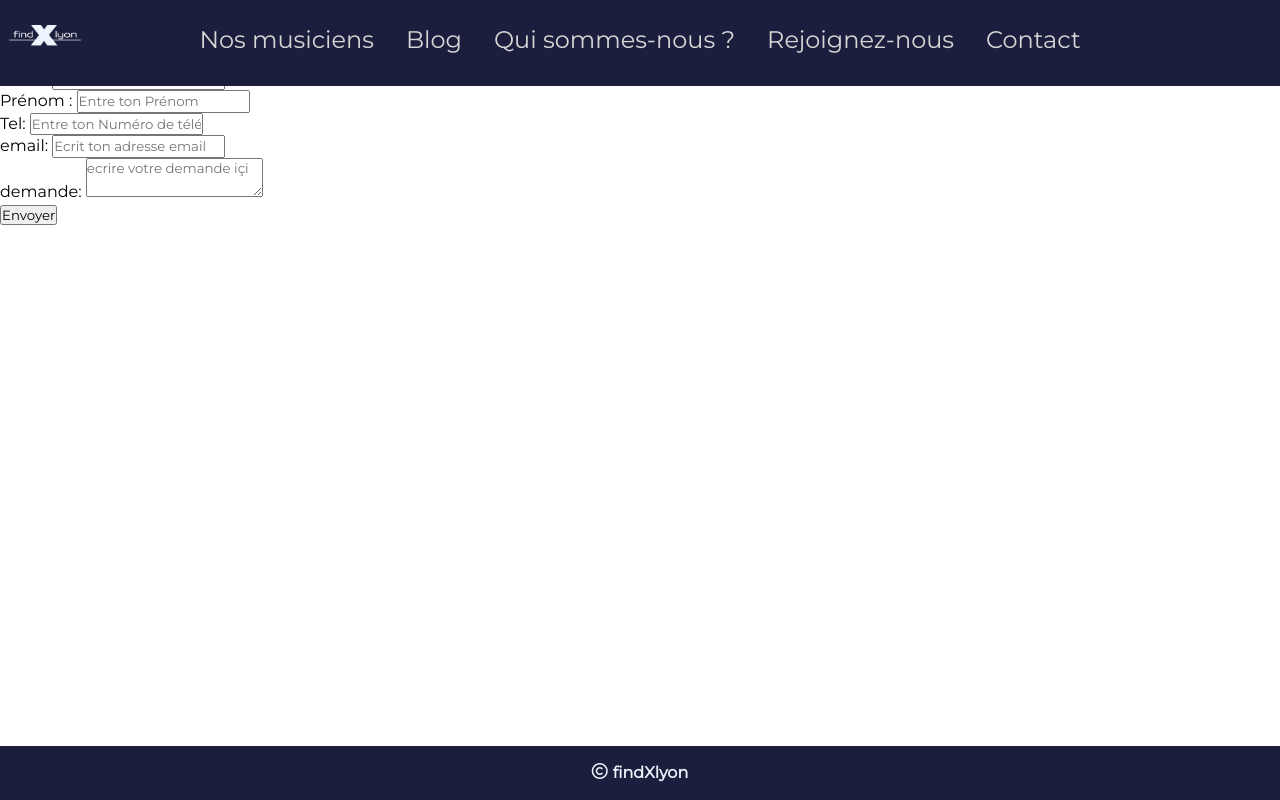
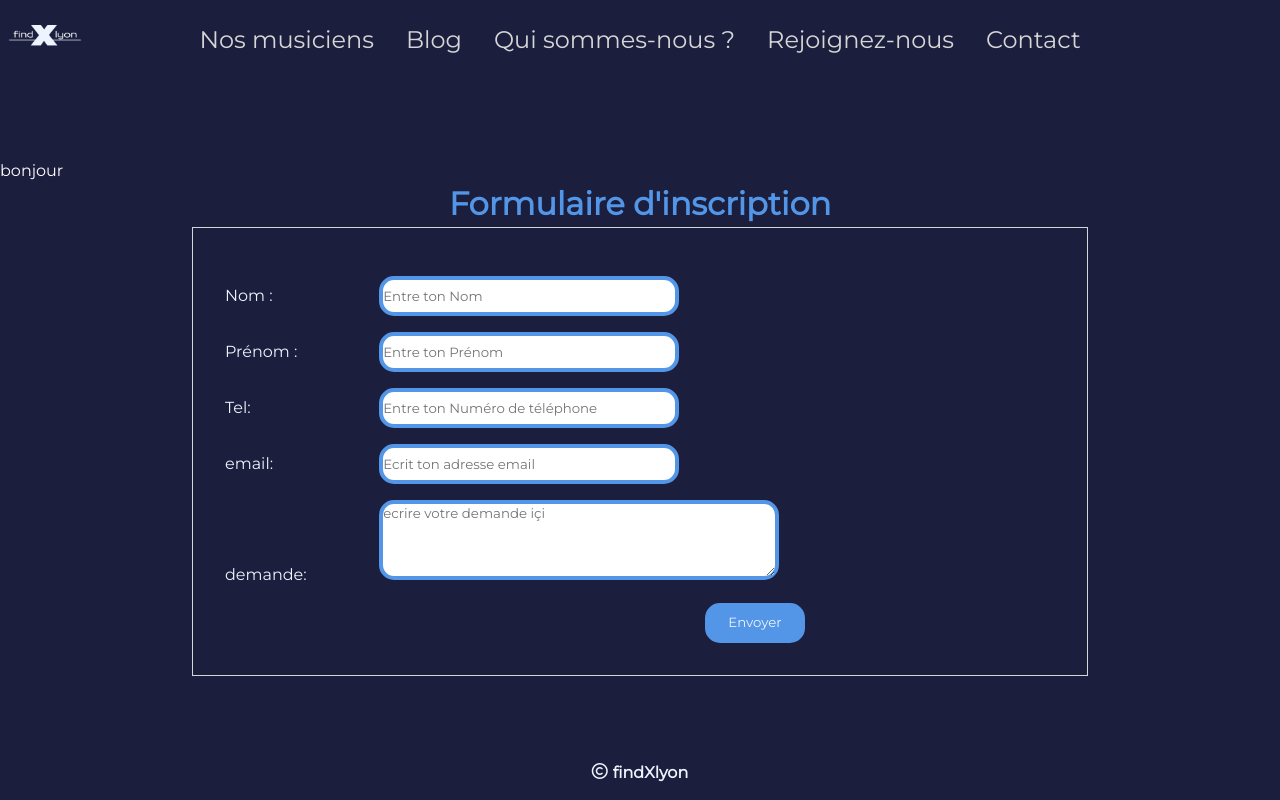
Before and after one commit to Bachir-Ndiaye/ProjetWCS-LesMusiciens, a PHP site: page /form.php in a window 1280 px wide. Run offline with PHP 8.4, Linux system fonts and the light colour scheme; data that the repository does not hold is empty; some libraries are stand-ins or nearby versions.

Commit message:
fixed css

```diff
--- a/src/css/mobile-first.css
+++ b/src/css/mobile-first.css
@@ -789,14 +789,14 @@ img {
   }
   .infos-musician h4{
       font-weight: bold;
-
+  }
   /* ==========================================================
   *
   *================= START css formulaire ======================
   *
   ============================================================*/
 
-  h1 {
+  .contact h1{
     text-align: center;
     font-size: 45;
     color: var(--light-blue);
```
